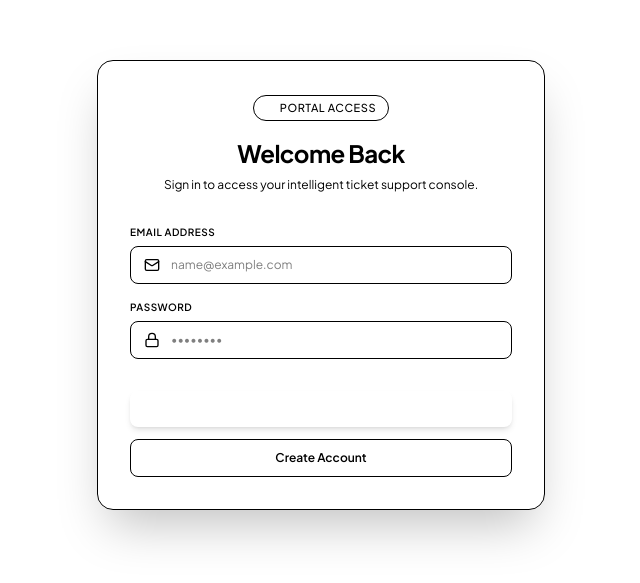
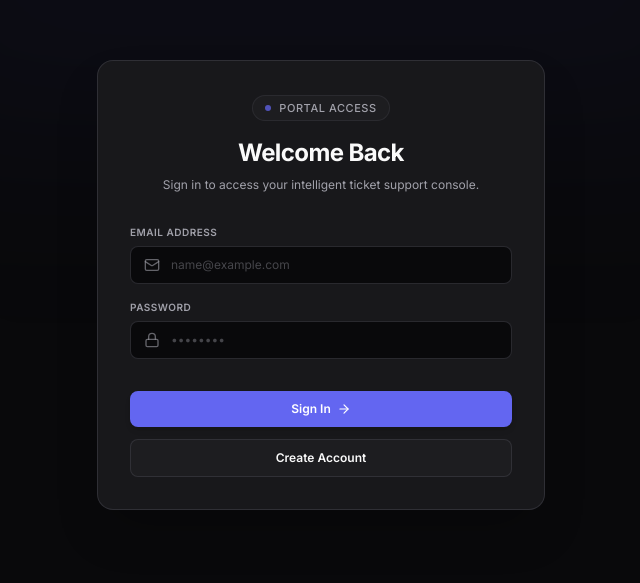
Before and after one commit to Vikas75bit/AI-Ticket-Platform, a React (Vite) app in the folder frontend/: page / in a window 1280 px wide. Shown: the part 115-698 px from the top of the page, without its empty margins (319-959 px from the left). Built offline with nearby package versions, Linux system fonts and the light colour scheme; no server answers.

Commit message:
Update index.css

```diff
--- a/frontend/src/index.css
+++ b/frontend/src/index.css
@@ -1,9 +1,44 @@
-@import url('https://fonts.googleapis.com/css2?family=Plus+Jakarta+Sans:wght@300;400;500;600;700;800&display=swap');
+@import url('https://fonts.googleapis.com/css2?family=Inter:wght@300;400;500;600;700;800&display=swap');
 
 @import "tailwindcss";
 
+@theme {
+  --color-brand-bg: #09090b;
+  --color-brand-surface: #18181b;
+  --color-brand-elevated: #27272a;
+  --color-brand-border: #3f3f46;
+  --color-brand-primary: #6366f1;
+  --color-brand-success: #10b981;
+  --color-brand-warning: #f59e0b;
+  --color-brand-danger: #ef4444;
+  --color-brand-text-primary: #fafafa;
+  --color-brand-text-secondary: #a1a1aa;
+}
+
 body {
-  font-family: 'Plus Jakarta Sans', -apple-system, BlinkMacSystemFont, 'Segoe UI', Roboto, Helvetica, Arial, sans-serif;
+  font-family: 'Inter', -apple-system, BlinkMacSystemFont, 'Segoe UI', Roboto, Helvetica, Arial, sans-serif;
+  background-color: var(--color-brand-bg);
+  color: var(--color-brand-text-primary);
   -webkit-font-smoothing: antialiased;
   -moz-osx-font-smoothing: grayscale;
 }
+
+/* Custom modern scrollbar */
+::-webkit-scrollbar {
+  width: 8px;
+  height: 8px;
+}
+
+::-webkit-scrollbar-track {
+  background: var(--color-brand-bg);
+}
+
+::-webkit-scrollbar-thumb {
+  background: var(--color-brand-surface);
+  border-radius: 4px;
+  border: 2px solid var(--color-brand-bg);
+}
+
+::-webkit-scrollbar-thumb:hover {
+  background: var(--color-brand-border);
+}
```
